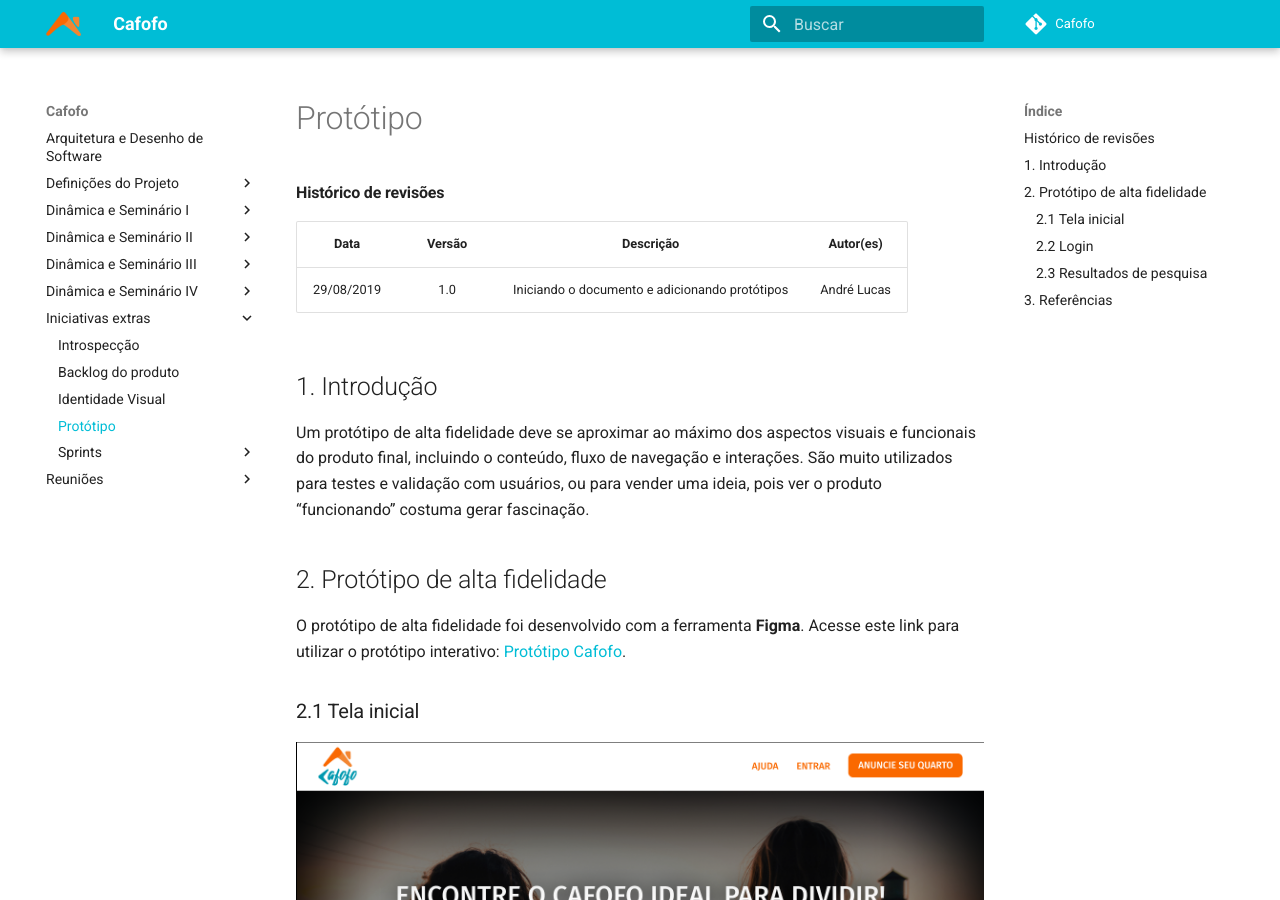
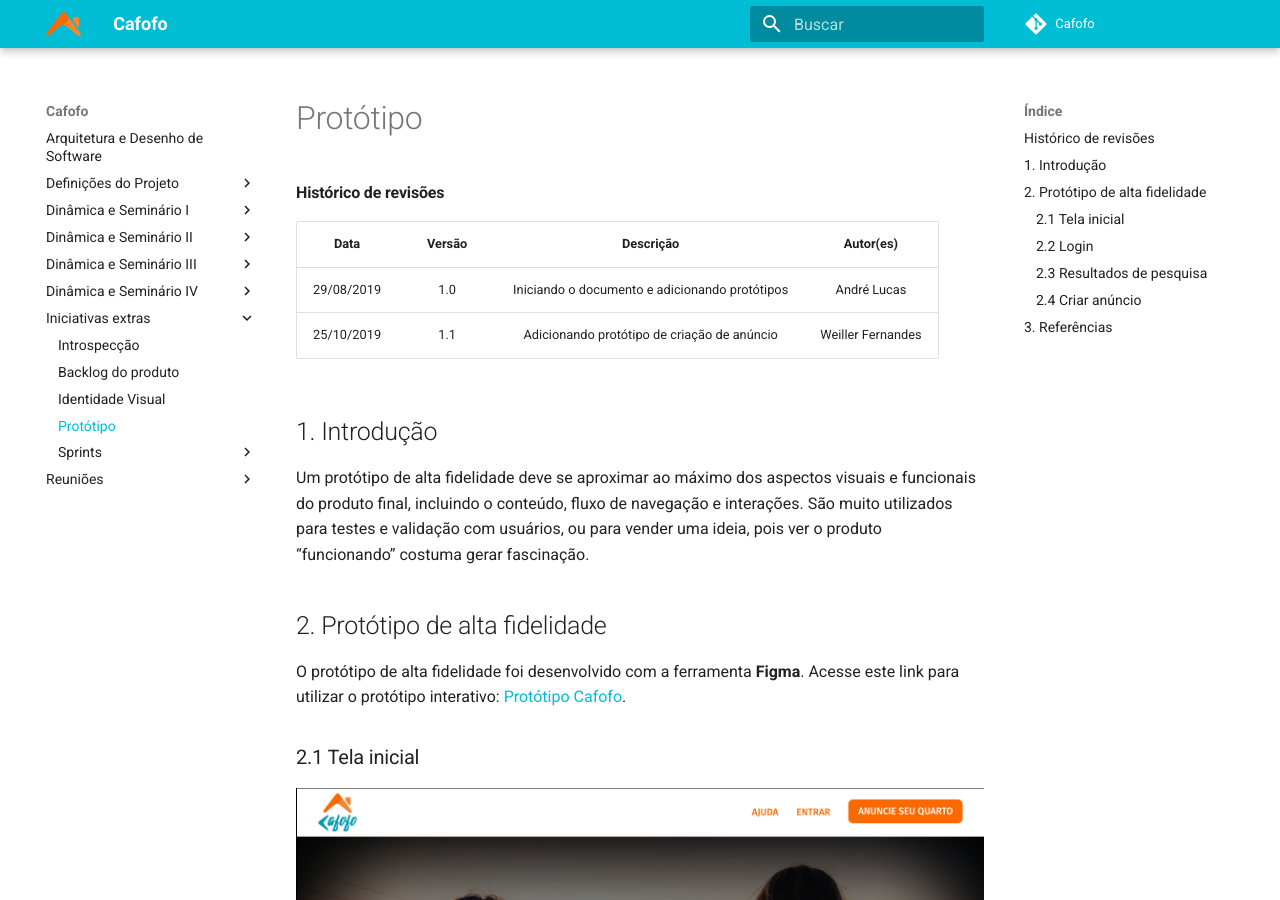
Before and after one commit to desenho-2019/Wiki, an MkDocs documentation site: the page built from docs/Iniciativas extras/prototipo.md, in a window 1280 px wide and 900 px high. Built offline with MkDocs 1.6.1 and Material for MkDocs 9.7.7, drawn with Linux system fonts in a browser that asks for light colours; some of the changed text lies outside the part shown.

Commit message:
Added create ads prototype

```diff
--- a/docs/Iniciativas extras/prototipo.md
+++ b/docs/Iniciativas extras/prototipo.md
@@ -4,6 +4,7 @@
 |   Data   |  Versão  |        Descrição       |          Autor(es)          |
 |:--------:|:--------:|:----------------------:|:---------------------------:|
 |29/08/2019|1.0| Iniciando o documento e adicionando protótipos |André Lucas|
+|25/10/2019|1.1| Adicionando protótipo de criação de anúncio | Weiller Fernandes|
 
 ## 1. Introdução
 
@@ -11,7 +12,7 @@
 
 ## 2. Protótipo de alta fidelidade
 
-O protótipo de alta fidelidade foi desenvolvido com a ferramenta **Figma**. Acesse este link para utilizar o protótipo interativo: [Protótipo Cafofo](https://www.figma.com/proto/p599fBEGMX0tGUa1Exveev/Cafofo?node-id=22%3A35&scaling=scale-down).
+O protótipo de alta fidelidade foi desenvolvido com a ferramenta **Figma**. Acesse este link para utilizar o protótipo interativo: [Protótipo Cafofo](https://www.figma.com/proto/SsUPDvbFgXWbtPS6fDBbqx/Cafofo?node-id=3%3A2&scaling=scale-down).
 
 ### 2.1 Tela inicial
 
@@ -27,6 +28,12 @@
 
 Autor: André Lucas
 
+### 2.4 Criar anúncio
+
+![Criar Anuncio 1.0](img/prototipo_criar_anuncio.png)
+
+Autor: Weiller Fernandes
+
 ## 3. Referências
 
 - [Conheça os tipos de protótipos.](https://dextra.com.br/pt/baixa-media-ou-alta-fidelidade-conheca-as-diferencas-entre-os-tipos-de-prototipos/)
```
Also changed, not shown: docs/Iniciativas extras/img/prototipo_criar_anuncio.png (added).
